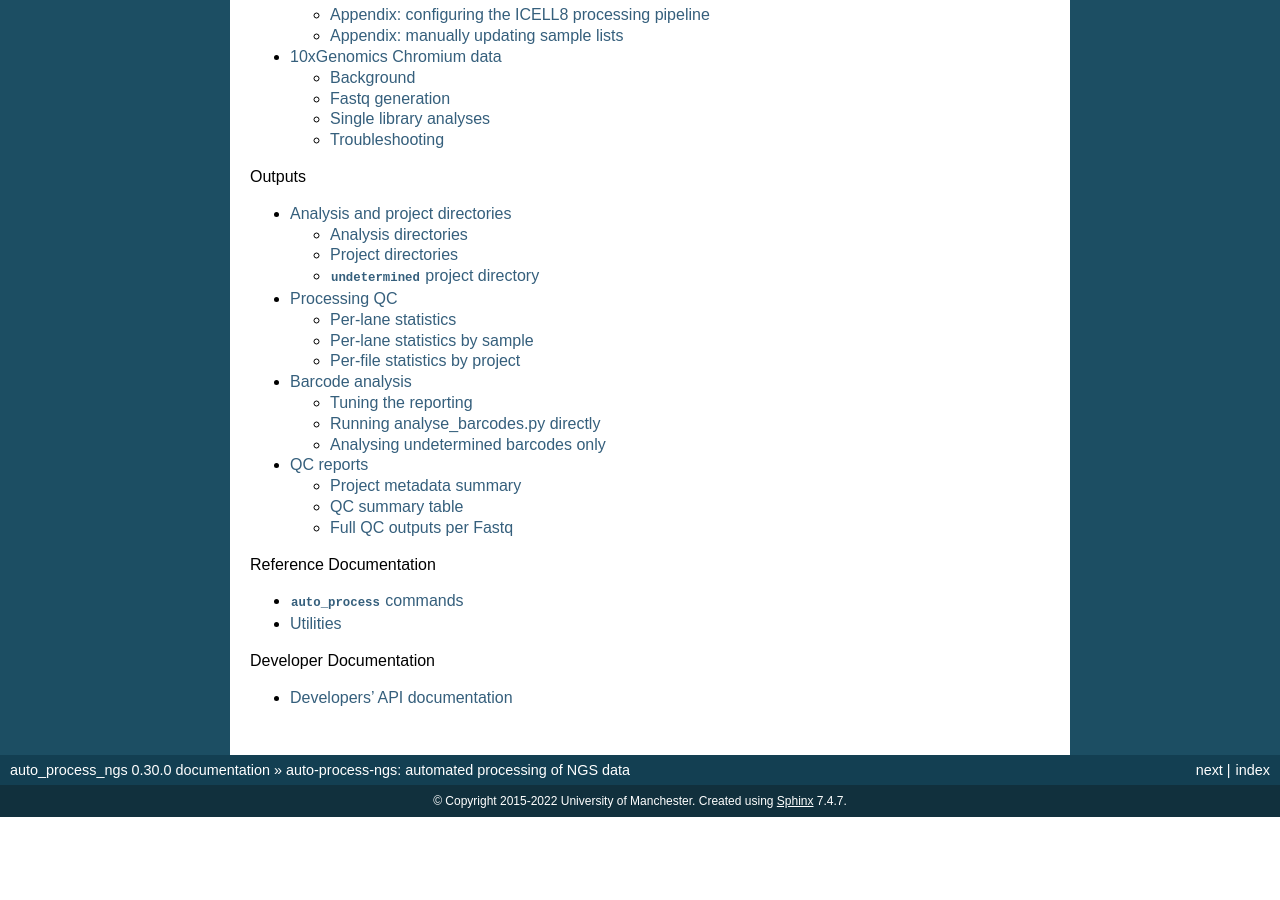
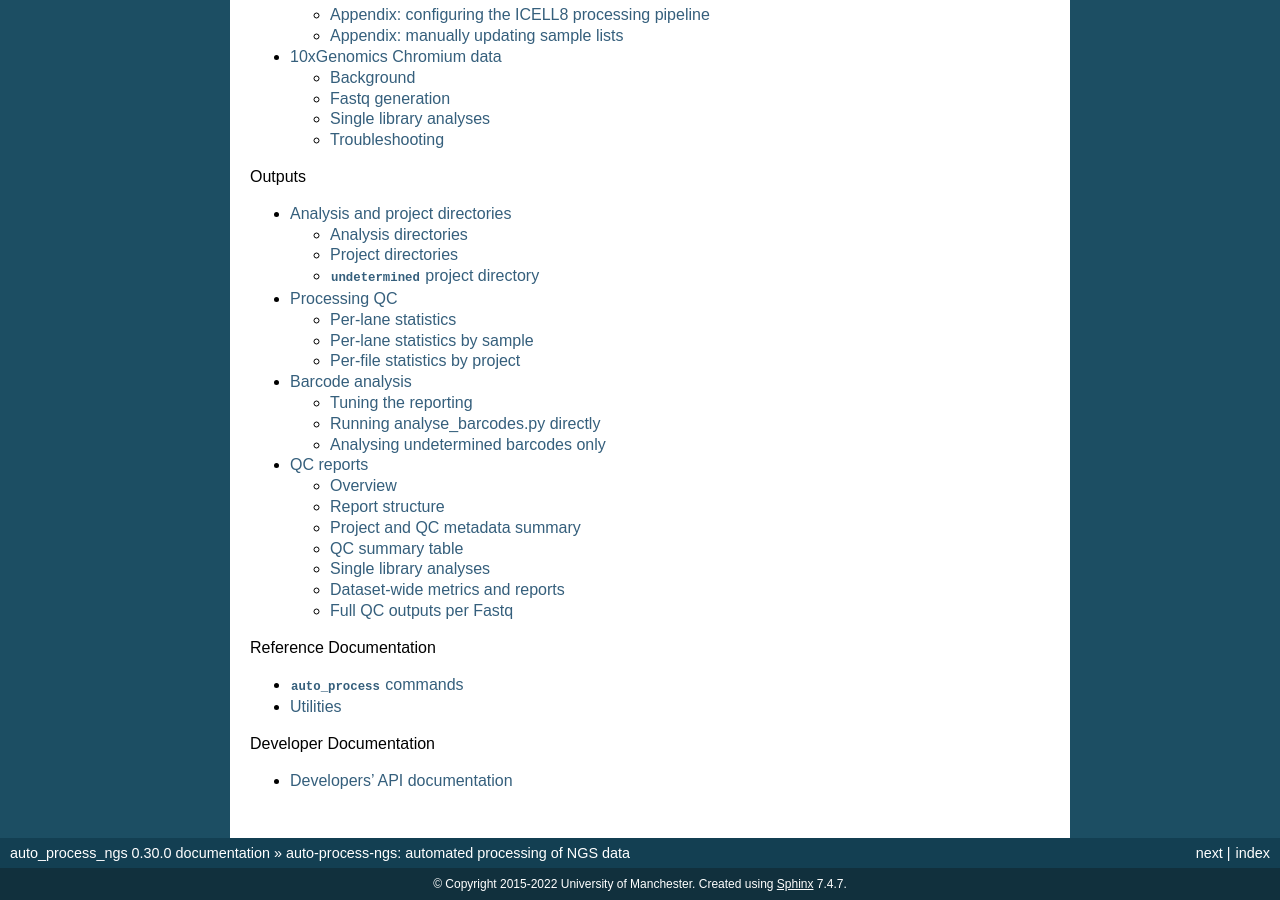
Before and after one commit to fls-bioinformatics-core/auto_process_ngs, a Sphinx documentation site: the page built from docs/source/index.rst, in a window 1280 px wide and 900 px high, scrolled down 2417 px. Built offline with Sphinx 7.4.7, drawn with Linux system fonts in a browser that asks for light colours; before the commit the page ends 3234 px from its top, so only the background shows below that; some of the changed lines change nothing that is shown.

Commit message:
Refactoring of documentation for QC reports, to better match current structure.

```diff
--- a/docs/source/output/qc_reports.rst
+++ b/docs/source/output/qc_reports.rst
@@ -1,5 +1,9 @@
 QC Reports
 ==========
+
+********
+Overview
+********
 
 The :doc:`auto_process run_qc <../using/run_qc>` command outputs an
 HTML report for the QC for each of the projects in the analysis
@@ -12,21 +16,36 @@
 .. image:: ../images/qc/qc_report_full.png
    :align: center
 
-The report consists of:
+****************
+Report structure
+****************
+
+Each report consists of a number of different elements, with the
+key component being a top-level summary section which contains:
 
 * :ref:`qc_report_project_metadata`
 * :ref:`qc_report_qc_summary_table`
-* :ref:`qc_report_qc_outputs_per_fastq`
+* :ref:`qc_report_single_library_analyses`
+* :ref:`qc_report_dataset_wide_metrics`
+
+Below this top-level summary there are more detailed per-Fastq
+reports (see :ref:`qc_report_qc_outputs_per_fastq`).
 
 .. _qc_report_project_metadata:
 
-************************
-Project metadata summary
-************************
+*******************************
+Project and QC metadata summary
+*******************************
 
-The project metadata table summarises information associated with the
-project, including the user, PI, library type, organisms and QC
-protocol.
+This section contains a number of tables and subsections which
+summarise information associated with the project and QC:
+
+* **General information** including the user, PI, library type,
+  organism(s) and QC protocol
+* **Processing software** and versions (if available)
+* **QC software** and versions (if available)
+* **Reference data** such as STAR indexes
+* **Comments** associated with the project
 
 .. _qc_report_qc_summary_table:
 
@@ -77,16 +96,6 @@
 full QC outputs for the sample or Fastqs in question; other items
 (e.g. the quality boxplots) link to the relevant parts of the full
 QC outputs section (see :ref:`qc_report_qc_outputs_per_fastq`).
-
-An additional summary table may appear after this one with details
-of outputs from 10xGenomics single library analyses (see
-:ref:`qc_report_single_library_analyses`).
-
-.. note::
-
-   In earlier versions of the QC reports, links to single library
-   analyses were appended directly to the main summary table, and
-   no separate sigle library analyses table was present.
 
 .. _qc_report_quality_boxplots:
 
@@ -422,8 +431,9 @@
 
 .. _qc_report_single_library_analyses:
 
+***********************
 Single library analyses
------------------------
+***********************
 
 For 10xGenomics datasets single library analyses may also have
 been performed for each sample using the ``count`` command of the
@@ -452,6 +462,19 @@
    The full set of outputs can be found under the ``cellranger_count``
    subdirectory of the project directory, when single library
    analysis has been performed.
+
+.. _qc_report_dataset_wide_metrics:
+
+********************************
+Dataset-wide metrics and reports
+********************************
+
+This section contains any dataset-wide metrics and additional
+reports, including:
+
+* :ref:`qc_rseqc_gene_body_coverage`
+* :ref:`qc_collated_picard_insert_sizes`
+* :ref:`qc_multiqc_report`
 
 .. _qc_rseqc_gene_body_coverage:
 
```
